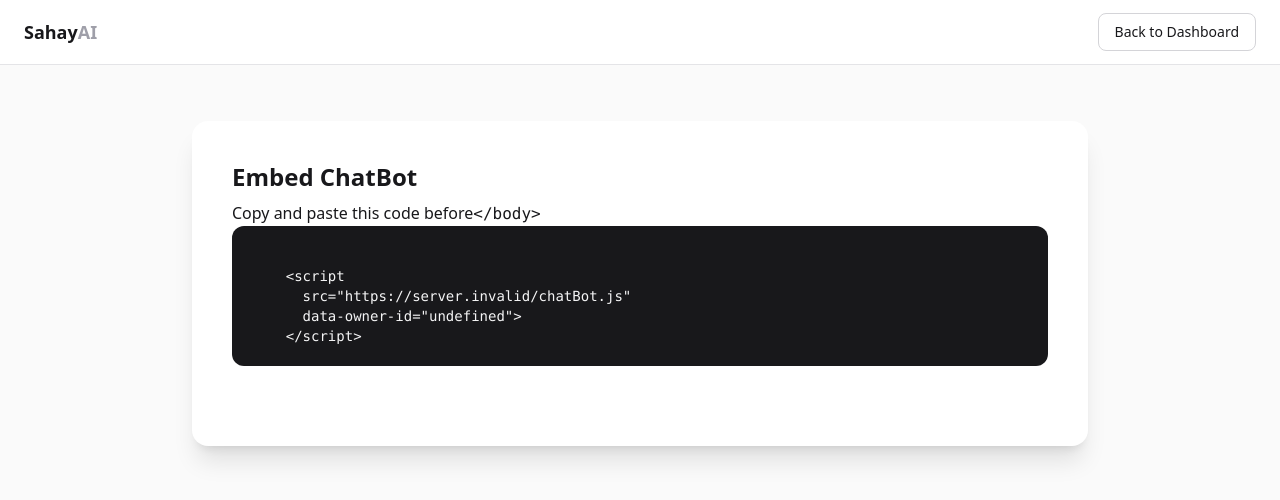
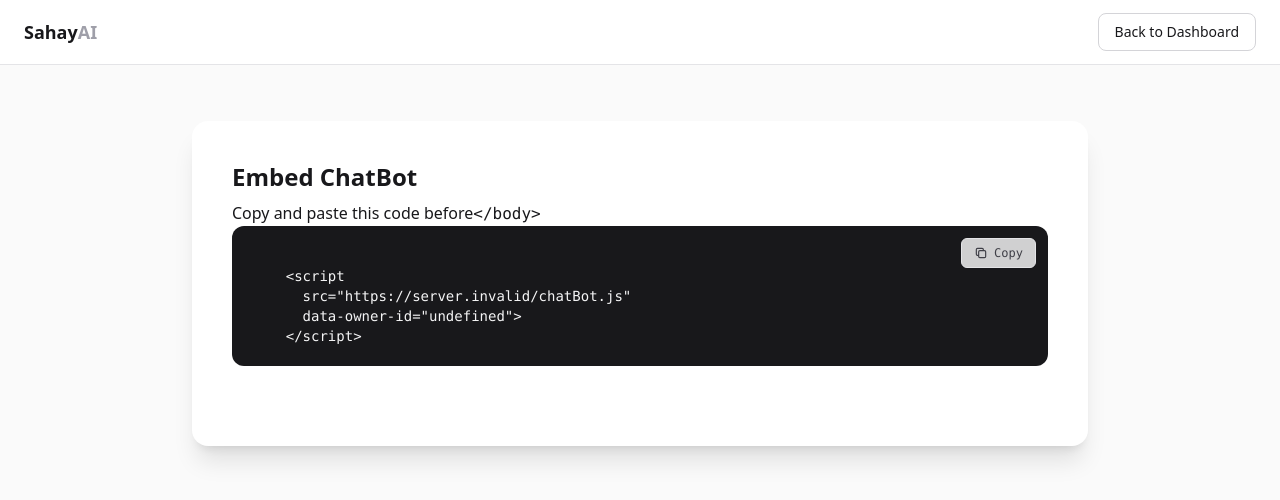
Before and after one commit to vishal290704/Sahay-AI, a Next.js app: page /embed in a window 1280 px wide. Shown: the top 500 px of the page. Built offline with nearby package versions, Linux system fonts and the light colour scheme; no server answers; what @scalekit-sdk/node would draw is missing.

Commit message:
Copy button functionality

```diff
--- a/src/components/EmbedClient.tsx
+++ b/src/components/EmbedClient.tsx
@@ -1,15 +1,22 @@
 "use client";
 import { useRouter } from "next/navigation";
-import React from "react";
+import React, { useState } from "react";
 import { motion } from "motion/react";
 
 function EmbedClient({ ownerId }: { ownerId: string }) {
   const navigate = useRouter();
+  const [copies, setCopied] = useState(false)
   const embedCode = `
     <script
       src="${process.env.NEXT_PUBLIC_APP_URL}/chatBot.js"
       data-owner-id="${ownerId}">
     </script>`;
+
+    const copyCode = ()=>{
+        navigator.clipboard.writeText(embedCode)
+        setCopied(true)
+        setTimeout(()=>setCopied(false), 2000)
+    }
   return (
     <div>
       <div className="min-h-screen bg-zinc-50 text-zinc-900">
@@ -42,7 +49,54 @@
             </p>
 
             <div className="relative bg-zinc-900 text-zinc-100 rounded-xl p-5 text-sm font-mono mb-10">
-              <pre>{embedCode}</pre>
+              <pre className="overflow-x-auto">{embedCode}</pre>
+              {/* <button className="absolute top-3 right-3 bg-zinc-500 text-zinc-200 text-xs font-medium
+              px-1.5 py-1 rounded-lg hover:bg-zinc-700 transition">
+                {copies?"Copied ✔️":"Copy"}
+              </button> */}
+              <button
+              onClick={copyCode}
+  className={`
+    absolute top-3 right-3
+    flex items-center gap-1.5
+    px-3 py-1.5
+    rounded-md
+    text-xs font-medium
+    backdrop-blur-sm
+    border
+    transition-all duration-200
+    ${
+      copies
+        ? "bg-zinc-900 text-white border-zinc-700"
+        : "bg-white/80 text-zinc-700 border-zinc-200 hover:bg-white hover:border-zinc-300 hover:shadow-md"
+    }
+  `}
+>
+  {copies ? (
+    <>
+      <span>✓</span>
+      <span>Copied</span>
+    </>
+  ) : (
+    <>
+      <svg
+        xmlns="http://www.w3.org/2000/svg"
+        className="h-3.5 w-3.5"
+        fill="none"
+        viewBox="0 0 24 24"
+        stroke="currentColor"
+        strokeWidth={2}
+      >
+        <path
+          strokeLinecap="round"
+          strokeLinejoin="round"
+          d="M8 16H6a2 2 0 01-2-2V6a2 2 0 012-2h8a2 2 0 012 2v2M10 8h8a2 2 0 012 2v8a2 2 0 01-2 2h-8a2 2 0 01-2-2v-8a2 2 0 012-2z"
+        />
+      </svg>
+      <span>Copy</span>
+    </>
+  )}
+</button>
             </div>
           </motion.div>
         </div>
```
